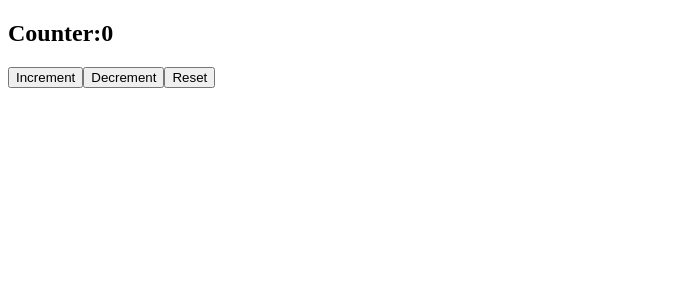
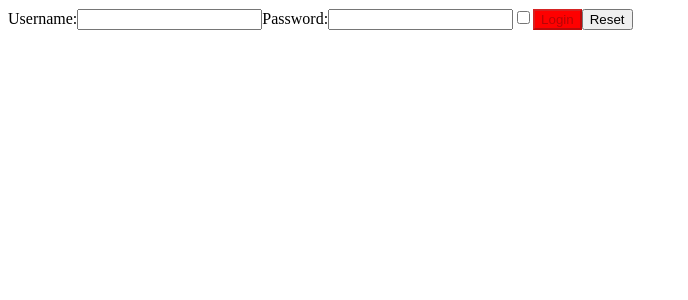
Before and after one commit to MuciFrancesco/react-exercises, a React (Create React App) app: page / in a window 1280 px wide. Shown: the top 300 px of the page, without its empty margins (0-688 px from the left). Built offline with nearby package versions, Linux system fonts and the light colour scheme.

Commit message:
constom-hooks-02

```diff
--- a/src/App.js
+++ b/src/App.js
@@ -1,10 +1,10 @@
 import React from "react";
-import Counter from "./Counter";
+import Login from "./Login";
 function App() {
   return (
     <div className='App'>
       <>
-        <Counter />
+        <Login />
       </>
     </div>
   );
--- a/src/Login.js
+++ b/src/Login.js
@@ -1,32 +1,8 @@
-import React, { useState } from "react";
+import React from "react";
+import useLogin from "./useLogin";
 
 function Login() {
-  const [data, setData] = useState({
-    username: "",
-    password: "",
-    remember: false,
-  });
-  const handleInputChange = (event) => {
-    const { name, type, value, checked } = event.target;
-    setData((data) => {
-      return {
-        ...data,
-        [name]: type === "checkbox" ? checked : value,
-      };
-    });
-  };
-  const buttonReset = (e) => {
-    e.preventDefault();
-    setData({
-      username: "",
-      password: "",
-      remember: false,
-    });
-  };
-  const consoleLogin = (e) => {
-    e.preventDefault();
-    console.log(data);
-  };
+  const { data, handleInputChange, consoleLogin, buttonReset } = useLogin();
   return (
     <div className='form-react'>
       <form>
--- /dev/null
+++ b/src/useLogin.js
@@ -0,0 +1,38 @@
+import React, { useState } from "react";
+
+function useLogin() {
+  const [data, setData] = useState({
+    username: "",
+    password: "",
+    remember: false,
+  });
+  const handleInputChange = (event) => {
+    const { name, type, value, checked } = event.target;
+    setData((data) => {
+      return {
+        ...data,
+        [name]: type === "checkbox" ? checked : value,
+      };
+    });
+  };
+  const buttonReset = (e) => {
+    e.preventDefault();
+    setData({
+      username: "",
+      password: "",
+      remember: false,
+    });
+  };
+  const consoleLogin = (e) => {
+    e.preventDefault();
+    console.log(data);
+  };
+  return {
+    data: data,
+    buttonReset: buttonReset,
+    consoleLogin: consoleLogin,
+    handleInputChange: handleInputChange,
+  };
+}
+
+export default useLogin;
```
